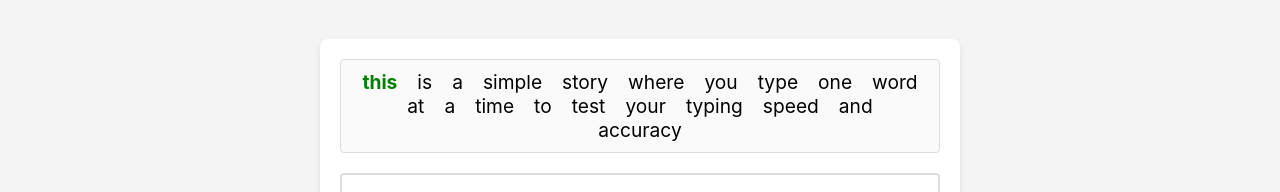
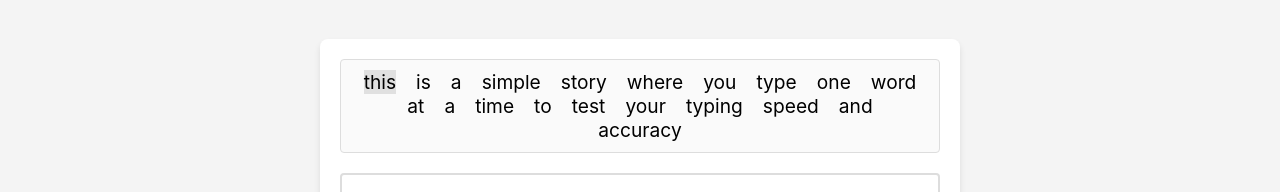
Before and after one commit to Shafiul23/typetester, a React (Create React App) app in the folder client/: page /typetest in a window 1280 px wide. Shown: the part 148-340 px from the top of the page. Built offline with nearby package versions, Linux system fonts and the light colour scheme.

Commit message:
correct words typed persist with green colour and wrong words with red.

```diff
--- a/client/src/pages/TypeTest/TypeTest.module.css
+++ b/client/src/pages/TypeTest/TypeTest.module.css
@@ -1,4 +1,3 @@
-/* src/pages/TypeTest.module.css */
 .container {
   display: flex;
   flex-direction: column;
@@ -51,12 +50,20 @@
   margin: 0 10px;
   font-size: 1.2rem;
   font-weight: 400;
-  /* color: #3498db; */
 }
 
-.highlight {
-  color: #008000;
-  font-weight: 700;
+.selectedWord {
+  background-color: #e0e0e0; /* grey background for the selected word */
+}
+
+.correctWord {
+  color: #008000; /* green text for correct word */
+  /* font-weight: 700; */
+}
+
+.incorrectWord {
+  color: #ff0000; /* red text for incorrect word */
+  /* font-weight: 700; */
 }
 
 /* Input field container */
@@ -78,11 +85,3 @@
   outline: none;
   border-color: #3498db;
 }
-
-/* Error text styling */
-.errorText {
-  color: red;
-  text-align: center;
-  font-size: 0.9rem;
-  margin-top: 10px;
-}
--- a/client/src/pages/TypeTest/TypeTest.tsx
+++ b/client/src/pages/TypeTest/TypeTest.tsx
@@ -1,4 +1,3 @@
-// src/pages/TypeTest.tsx
 import React, { useState } from "react";
 import styles from "./TypeTest.module.css"; // Import the CSS module
 
@@ -11,9 +10,11 @@ const TypeTest: React.FC = () => {
 
   const [currentWordIndex, setCurrentWordIndex] = useState<number>(0);
   const [userInput, setUserInput] = useState<string>("");
-  const [isCorrect, setIsCorrect] = useState<boolean>(true);
   const [correctWordsCounter, setCorrectWordsCounter] = useState<number>(0);
   const [wrongWordsCounter, setWrongWordsCounter] = useState<number>(0);
+  const [wordStatuses, setWordStatuses] = useState<(boolean | null)[]>(
+    Array(words.length).fill(null)
+  );
 
   // Handle input changes
   const handleInputChange = (e: React.ChangeEvent<HTMLInputElement>) => {
@@ -23,15 +24,23 @@ const TypeTest: React.FC = () => {
   // Handle space key press for word submission
   const handleKeyPress = (e: React.KeyboardEvent) => {
     if (e.key === " " || e.key === "Enter") {
-      // Check if the typed word is correct
-      if (userInput.trim() === words[currentWordIndex]) {
-        setIsCorrect(true);
-        setCorrectWordsCounter(
-          (correctWordsCounter) => correctWordsCounter + 1
+      const currentWord = words[currentWordIndex];
+
+      // Check if the word is correct or incorrect
+      if (userInput.trim() === currentWord) {
+        setWordStatuses((prevStatuses) =>
+          prevStatuses.map((status, index) =>
+            index === currentWordIndex ? true : status
+          )
         );
+        setCorrectWordsCounter((prev) => prev + 1);
       } else {
-        setIsCorrect(false);
-        setWrongWordsCounter((wrongWordsCounter) => wrongWordsCounter + 1);
+        setWordStatuses((prevStatuses) =>
+          prevStatuses.map((status, index) =>
+            index === currentWordIndex ? false : status
+          )
+        );
+        setWrongWordsCounter((prev) => prev + 1);
       }
 
       // Move to the next word
@@ -61,16 +70,20 @@ const TypeTest: React.FC = () => {
             </>
           ) : (
             <div className={styles.words}>
-              {words.map((word, index) => (
-                <span
-                  key={index}
-                  className={`${styles.word} ${
-                    index === currentWordIndex ? styles.highlight : ""
-                  }`}
-                >
-                  {word}
-                </span>
-              ))}
+              {words.map((word, index) => {
+                const currentWordStatus = wordStatuses[index];
+                return (
+                  <span
+                    key={index}
+                    className={`${styles.word}
+                    ${index === currentWordIndex ? styles.selectedWord : ""}
+                    ${currentWordStatus === true ? styles.correctWord : ""}
+                    ${currentWordStatus === false ? styles.incorrectWord : ""}`}
+                  >
+                    {word}
+                  </span>
+                );
+              })}
             </div>
           )}
         </div>
@@ -90,11 +103,6 @@ const TypeTest: React.FC = () => {
             disabled={isFinished}
           />
         </div>
-
-        {/* Error message if word typed is wrong */}
-        {!isCorrect && !isFinished && (
-          <div className={styles.errorText}>Oops! Try again.</div>
-        )}
       </div>
     </div>
   );
```
